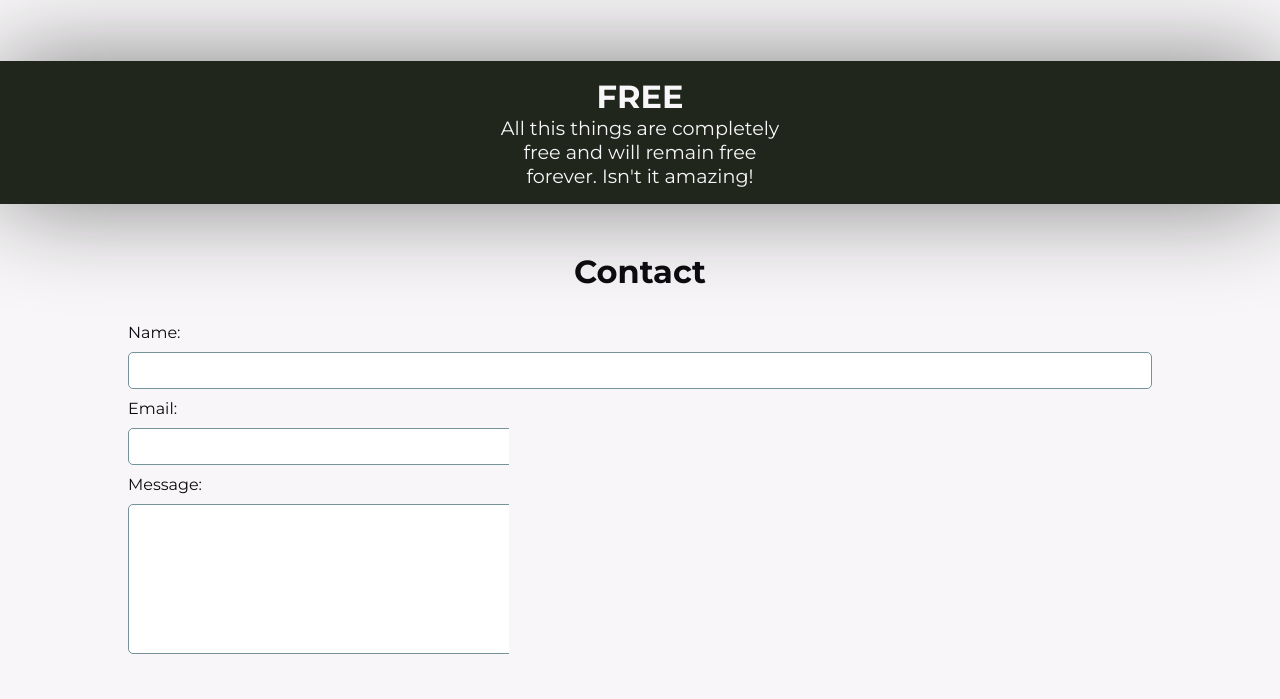
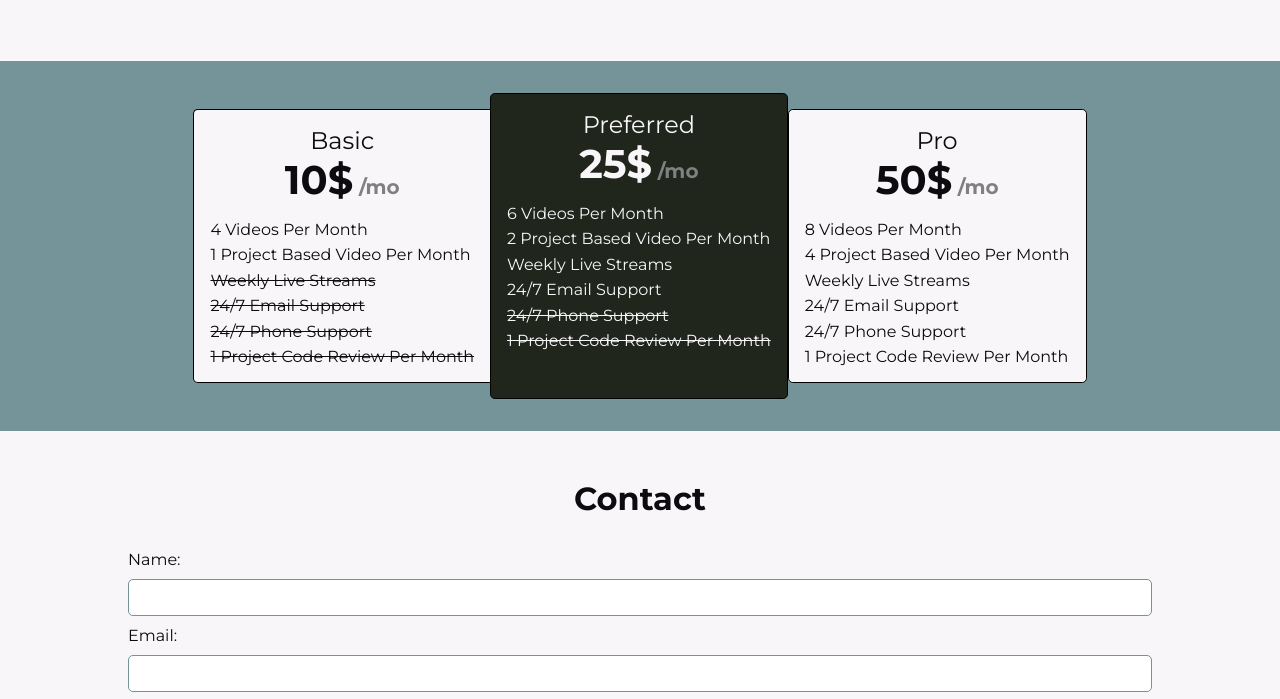
Before and after one commit to anupom69/WDS-BOOTCAMP, a plain HTML site: page index.html in a window 1280 px wide. Shown: the part 1352-2051 px from the top of the page. Drawn offline with Linux system fonts and the light colour scheme.

Commit message:
Added responsiveness

```diff
--- a/index.html
+++ b/index.html
@@ -63,8 +63,50 @@
         </section>
 
         <section class="free-section">
-            <h2 class="free-title">free</h2>
-            <p>All this things are completely free and will remain free forever. Isn't it amazing!</p>
+            <div class="pricing-cards-container">
+                <div class="pricing-card">
+                    <div class="pricing-header">
+                        <div class="plan-name">Basic</div>
+                        <div class="plan-price">10$</div>
+                    </div>
+                    <ul class="features">
+                        <li>4 Videos Per Month</li>
+                        <li>1 Project Based Video Per Month                        </li>
+                        <li class="inactive">Weekly Live Streams</li>
+                        <li class="inactive">24/7 Email Support</li>
+                        <li class="inactive">24/7 Phone Support</li>
+                        <li class="inactive">1 Project Code Review Per Month</li>
+                    </ul>
+                </div>
+                <div class="pricing-card accent">
+                    <div class="pricing-header">
+                        <div class="plan-name">Preferred</div>
+                        <div class="plan-price">25$</div>
+                    </div>
+                    <ul class="features">
+                        <li>6 Videos Per Month</li>
+                        <li>2 Project Based Video Per Month</li>
+                        <li>Weekly Live Streams</li>
+                        <li>24/7 Email Support</li>
+                        <li class="inactive">24/7 Phone Support</li>
+                        <li class="inactive">1 Project Code Review Per Month</li>
+                    </ul>
+                </div>
+                <div class="pricing-card">
+                    <div class="pricing-header">
+                        <div class="plan-name">Pro</div>
+                        <div class="plan-price">50$</div>
+                    </div>
+                    <ul class="features">
+                        <li>8 Videos Per Month</li>
+                        <li>4 Project Based Video Per Month</li>
+                        <li>Weekly Live Streams</li>
+                        <li>24/7 Email Support</li>
+                        <li>24/7 Phone Support</li>
+                        <li>1 Project Code Review Per Month</li>
+                    </ul>
+                </div>
+            </div>
         </section>
         <section class="contact">
             <h2 class="title">Contact</h2>
--- a/style.css
+++ b/style.css
@@ -5,12 +5,14 @@
     padding: 0;
     box-sizing: border-box;
 }
-
+ul {
+    list-style: none;
+}
 :root {
     --text: #f8f6f8;
-    --background: #0d0b0f;
+    --background: hsl(270, 15%, 5%);
     --primary: #c2b0ad;
-    --secondary: #20261c;
+    --secondary: hsl(96, 15%, 13%);
     --accent: #759499;
 }
 
@@ -78,6 +80,7 @@ body {
 
 .first-page h2 {
     font-size: 3rem;
+    text-align: center;
 }
 
 .para {
@@ -133,27 +136,6 @@ body {
     gap: 40px;
 }
 
-.free-section {
-    color: var(--text);
-    text-align: center;
-    background-color: var(--secondary);
-    text-align: center;
-    box-shadow: 0 0 100px gray;
-}
-
-.free-title {
-    font-size: 2rem;
-    padding-top: 1rem;
-    text-transform: uppercase;
-}
-
-.free-section p {
-    font-size: 1.2rem;
-    width: 300px;
-    padding-bottom: 1rem;
-    margin: 0 auto;
-}
-
 .contact .title{
     margin-top: 3rem;
     margin-bottom: 2rem;
@@ -164,7 +146,7 @@ body {
 .contact {
     margin: 0 auto;
     /* text-align: center; */
-    min-width: 700px;
+    /* min-width: 700px; */
     max-width: 80%;
 }
 
@@ -191,7 +173,7 @@ body {
 
 .form input:focus, textarea:focus {
     border: none;
-    outline: 3px solid var(--accent);
+    outline: 2px solid var(--accent);
 }
 
 .form .btn {
@@ -211,3 +193,105 @@ footer {
     text-align: center;
     padding: 1rem;
 }
+
+
+/* Pricing Section  */
+.free-section {
+    background-color: var(--accent);
+    padding: 2em 2em;
+}
+
+.pricing-cards-container {
+    display: flex;
+    justify-content: center;
+}
+
+.pricing-card{
+    background-color: var(--text);
+    border: 1px solid black;
+    padding: 1rem;
+    color: var(--background);
+    border-radius: .3em;
+    margin: 1em 0;
+}
+
+.pricing-card.accent {
+    background-color: var(--secondary);
+    color: var(--text);
+    margin: 0;
+}
+
+.pricing-card:first-child {
+ border-top-right-radius: 0;
+ border-bottom-right-radius: 0;
+ border-right: none;
+}
+
+.princing-card:last-child {
+    border-top-left-radius: 0;
+    border-bottom-left-radius: 0;
+    border-left: none;
+}
+
+.pricing-header {
+    text-align: center;
+    margin-bottom: 1rem;
+}
+
+.plan-name {
+    font-size: 1.5rem;
+}
+
+.plan-price {
+    font-size: 2.5rem;
+    font-weight: bold;
+}
+
+.plan-price::after {
+    content: ' /mo';
+    font-size: .5em;
+    color: hsl(0, 0%, 50%);
+}
+
+.features li {
+    font-size: 1rem;
+    margin: .4em 0;
+}
+
+.features li:last-child {
+    margin-bottom: 0;
+}
+
+.inactive {
+    text-decoration: line-through;
+}
+
+@media (max-width: 700px) {
+    .pricing-cards-container {
+        flex-wrap: wrap;
+    }
+
+    .pricing-card {
+        width: 100%;
+        text-align: center;
+        border: 1px solid black !important;
+        border-radius: 1em !important;
+    }
+
+    .pricing-card.accent {
+        margin:  10px 0;
+    }
+    .features {
+        transform: translate(15%);
+        text-align: start;
+    }
+    .inactive {
+        display: none;
+    }
+
+    .container {
+        text-align: center;
+        grid-template-columns: 1fr;
+        gap: 30px;
+    }
+}
```
